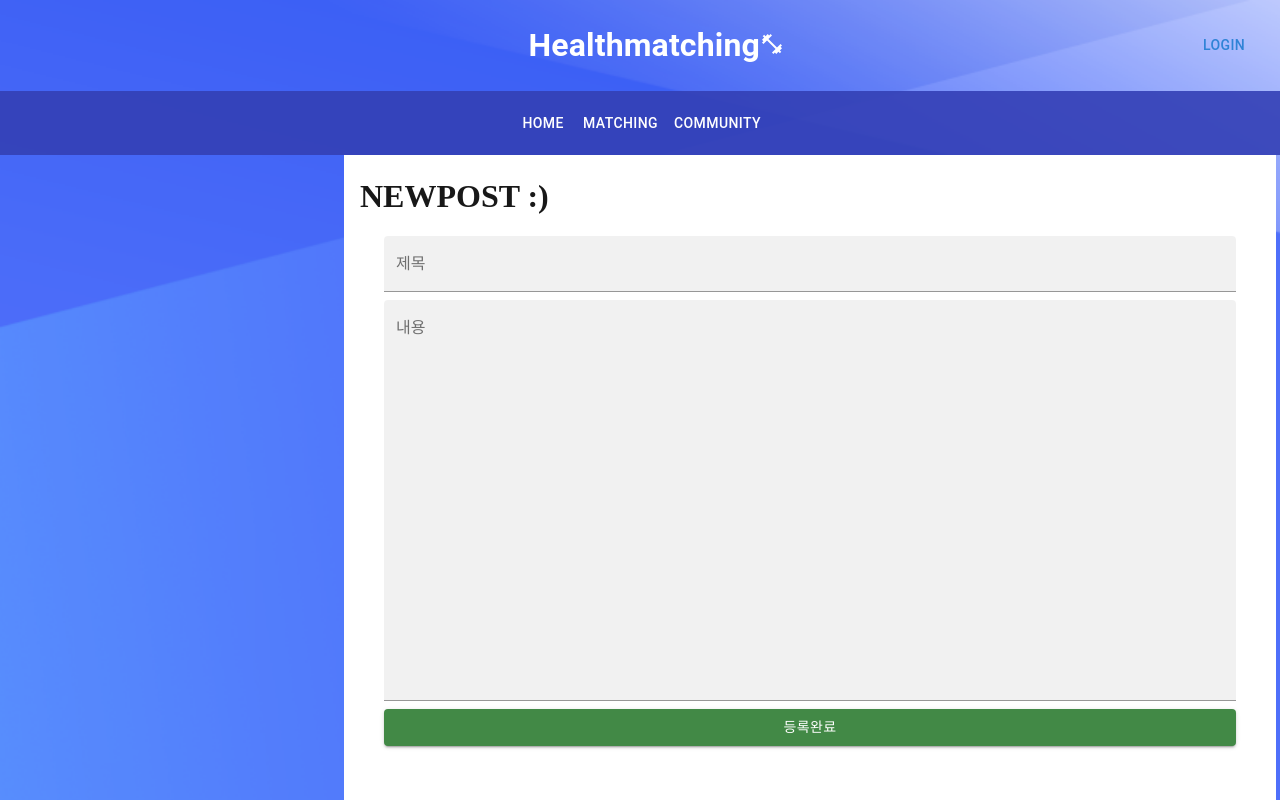
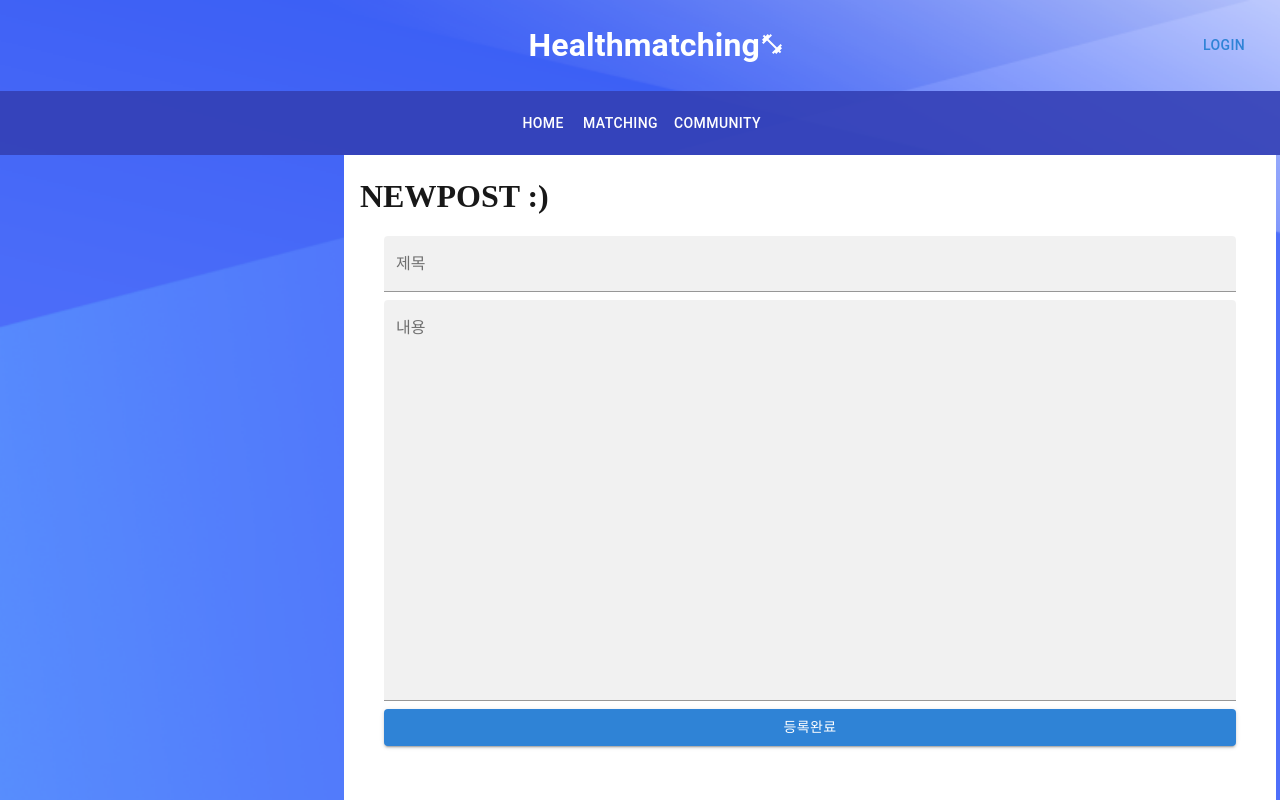
Before and after one commit to seo-jiwon/React-Web-Health-Match, a React (Create React App) app: page /newpost in a window 1280 px wide. Shown: the top 800 px of the page. Built offline with nearby package versions, Linux system fonts and the light colour scheme.

Commit message:
버튼색깔 수정

```diff
--- a/src/pages/Communityupdate.js
+++ b/src/pages/Communityupdate.js
@@ -60,7 +60,7 @@ export default function Communityupdate() {
             <Input type="hidden" name="post_id" id="post_id" value={data.post_id}/>
             <TextField fullWidth defaultValue={data.title} id="title" name="title" label="제목" variant="filled" color="success" />
             <TextField fullWidth defaultValue={data.content} id="content" name="content" label="내용" variant="filled" color="success" multiline rows={16} />
-            <Button type="submit" variant="contained" color="success">수정완료</Button>
+            <Button type="submit" variant="contained" >수정완료</Button>
           </Stack>
           </form>
       </Container>
--- a/src/pages/Newpost.js
+++ b/src/pages/Newpost.js
@@ -58,7 +58,7 @@ export default function Newpost() {
                       <TextField fullWidth id="title" name="title" label="제목" variant="filled" color="success" />
                       <TextField fullWidth id="content" name="content" label="내용" variant="filled" color="success" multiline rows={16} />
 
-                      <Button type="submit" variant="contained" color="success" >등록완료</Button>
+                      <Button type="submit" variant="contained" >등록완료</Button>
 
                     </Stack>
                   </form>
```
